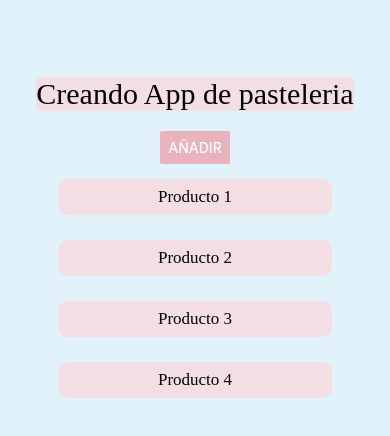
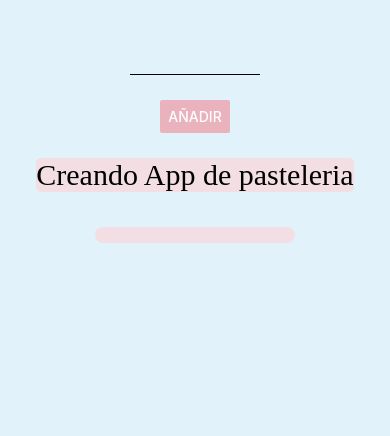
Before and after one commit to Lautyy606/App-pasteleria, a React Native app: screen / in a window 390 px wide. Both pictures are taken after a click on the button "AÑADIR". Shown: the top 436 px of the page. Built offline with nearby package versions, Linux system fonts and the light colour scheme.

Commit message:
Modal y eventos

```diff
--- a/App.js
+++ b/App.js
@@ -1,33 +1,125 @@
 import { StatusBar } from 'expo-status-bar';
-import { StyleSheet, Text, View, TextInput, Button } from 'react-native';
+import { StyleSheet, Text, View, TextInput, Button, FlatList, TouchableOpacity, Modal } from 'react-native';
+import React, {useState} from 'react';
 
-export default function App() {
+const taskProductos = [
+  {id: 1, value: "Torta chica"},
+  {id: 2, value: "Torta grande"},
+  {id: 3, value: "Torta Oreo"},
+  {id: 4, value: "Chocotorta"}
+]
+
+ function App() {
+
+  const [textItem, setTextItem] = useState("")
+  const [itemList, setItemList] = useState([])
+
+  const [modalVisible, setModalVisible] = useState(false)
+  const [itemSelected, setItemSelected] = useState({})
+
+  const handleChangeText = (text) => setTextItem(text)
+
+  const addItem = () => {
+      setItemList(currentValue => [
+        ...currentValue,
+        {id: Math.random().toString(), value: textItem}
+      ])
+      setTextItem("")
+  }
+
+  const handleModal = (item) => {
+    setModalVisible(true)
+    setItemSelected(item)
+  }
+
+  const handleDelete = () => {
+    const filter = itemList.filter(task => task !== itemSelected)
+    setItemList(filter)
+    setModalVisible(false)
+  }
+
+  const handleCancelModal = () => {
+    setModalVisible(false)
+    setItemSelected({})
+  }
+
   return (
     <View style={styles.container}>
       <View>
-        <TextInput style={styles.input}/>
+        <StatusBar style="auto" />
+        <TextInput
+          style={styles.input}
+          onChangeText={handleChangeText}
+          value={textItem}
+        />
+      </View>
+
+      <View>
+        <Button title="Añadir" color="#E9B2BC" onPress={addItem}/>
+      </View>
+
+
+      <View>
         <Text style={styles.titulo}>Creando App de pasteleria</Text>
-        <StatusBar style="auto" />
       </View>
-        <Button title="Añadir" color="#E9B2BC"/>
+
 
       <View style={styles.taskContainer}>
-        <View style={styles.card}>
-          <Text style={styles.text}>Producto 1</Text>
+
+        <FlatList
+            style={styles.flatlist}
+            data={itemList}
+            keyExtractor={task => task.id.toString()}
+            renderItem={({ item }) =>
+              <TouchableOpacity
+              style={styles.card}
+              onPress={()=> handleModal(item)}
+              >
+                <Text style={styles.taskText}>{item.value}</Text>
+              </TouchableOpacity>
+            }
+        />
+
+
+        {/* {itemList.map(task =>
+          <View key={task.id} style={styles.card}>
+            <Text style={styles.text}>{task.value}</Text>
+          </View> */}
+        {/* // <View style={styles.card}>
+        //   <Text style={styles.text}>Producto 2</Text>
+        // </View>
+        // <View style={styles.card}>
+        //   <Text style={styles.text}>Producto 3</Text>
+        // </View>
+        // <View style={styles.card}>
+        //   <Text style={styles.text}>Producto 4</Text>
+        // </View>
+        )} */}
+
+      </View>
+
+      <Modal visible={modalVisible} animationType='slide' transparent={true}>
+        <View style={styles.modalStyles}>
+          <View style={styles.modalContainer}>
+            <View style={styles.textContainer}>
+              <Text>Seguro que quieres borrar:</Text>
+            </View>
+            <View style={styles.textContainer}>
+              <Text style={styles.modalText}>{itemSelected.value}</Text>
+            </View>
+            <View style={styles.modalBtn}>
+              <Button title='Borrar' onPress={handleDelete}/>
+              <Button title='Cancelar' onPress={handleCancelModal}/>
+            </View>
+          </View>
         </View>
-        <View style={styles.card}>
-          <Text style={styles.text}>Producto 2</Text>
-        </View>
-        <View style={styles.card}>
-          <Text style={styles.text}>Producto 3</Text>
-        </View>
-        <View style={styles.card}>
-          <Text style={styles.text}>Producto 4</Text>
-        </View>
-      </View>
+
+      </Modal>
     </View>
   );
 }
+
+export default App;
 
 const styles = StyleSheet.create({
   container: {
@@ -35,15 +127,15 @@ const styles = StyleSheet.create({
     backgroundColor: '#E1F2FB',
     alignItems: 'center',
     // justifyContent: 'center',
-    paddingTop: 30
+
+
   },
   input: {
-    flexDirection: "row",
-    justifyContent: "space-between",
-    alignItems: "center",
-    paddingHorizontal: 0,
-    marginBottom: 15,
-    marginTop: 15
+    fontSize: 20,
+    borderBottomWidth: 0.5,
+    marginBottom: 25,
+    marginTop: 50,
+    width: 130,
   },
   titulo: {
     backgroundColor: '#F3DFE3',
@@ -51,6 +143,7 @@ const styles = StyleSheet.create({
     fontFamily: 'sans-serif-thin',
     borderRadius: 5,
     marginBottom: 20,
+    marginTop: 25,
   },
   card: {
     backgroundColor: '#F3DFE3',
@@ -60,10 +153,34 @@ const styles = StyleSheet.create({
     paddingBottom: 8,
     paddingHorizontal: 100,
     borderRadius: 10,
+    width: "100%",
   },
-  text: {
-    fontSize: 17,
+  taskText: {
+    fontSize: 15,
     fontFamily: 'sans-serif-medium',
     fontWeight: 'normal',
+    textAlign: 'center',
+  },
+
+  modalStyles: {
+    flex: 1,
+    backgroundColor: '#E3E3E372',
+    alignItems: 'center',
+    justifyContent: 'center',
+  },
+  modalContainer: {
+    backgroundColor: '#E1F2FB',
+    width: "55%",
+    alignItems: 'center',
+    gap: 12,
+    paddingVertical: 15,
+    borderRadius: 10,
+  },
+  modalText: {
+    fontWeight: "bold"
+  },
+  modalBtn: {
+    flexDirection: 'row',
+    gap: 12,
   },
 });
```
